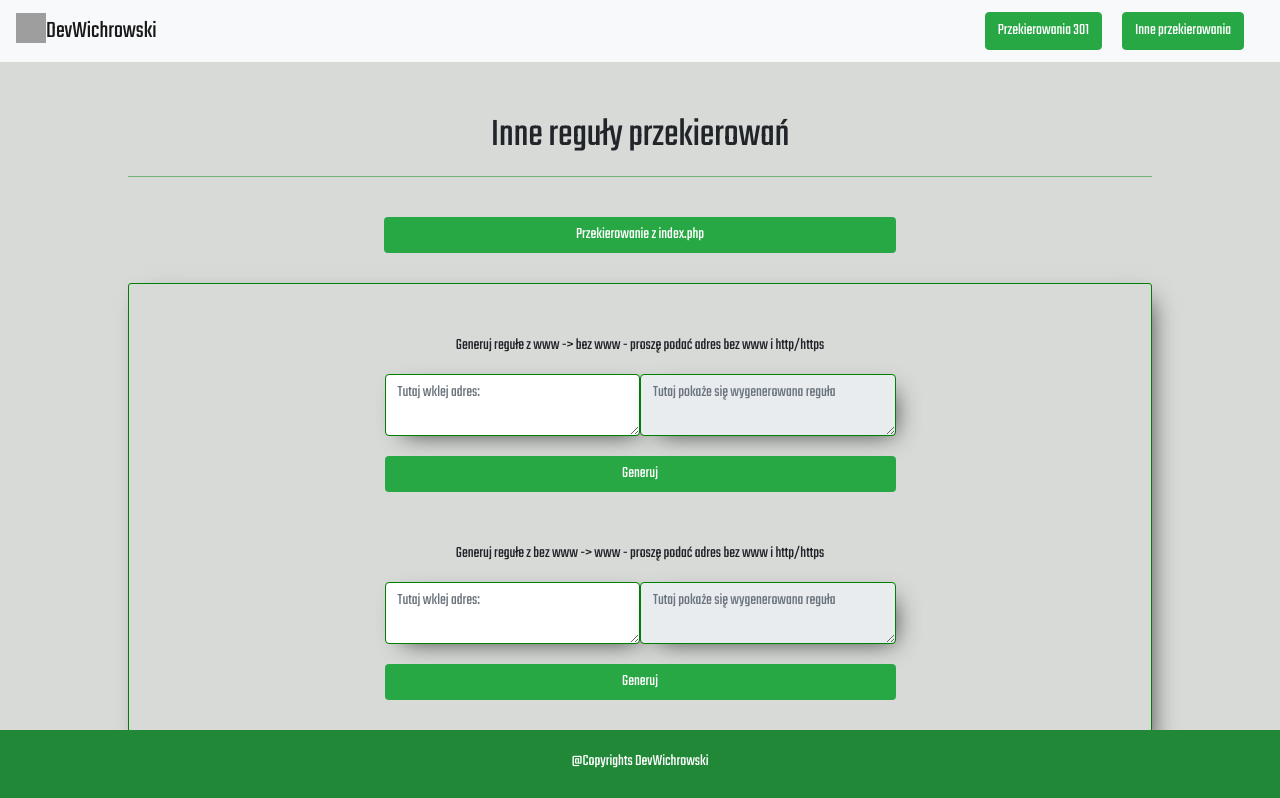
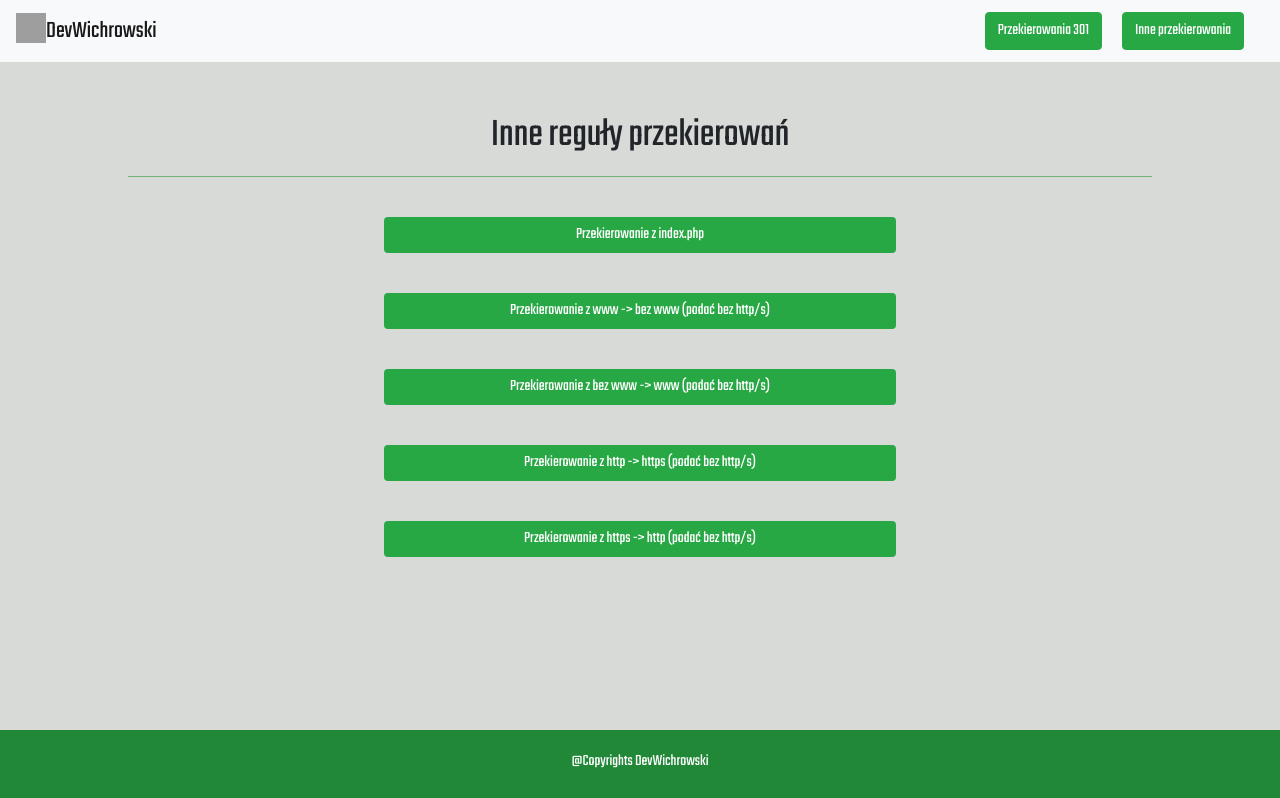
Before and after one commit to DevWichrowski/react-redirections, a React (Create React App) app: page /narzedzia in a window 1280 px wide. Shown: the top 798 px of the page. Built offline with nearby package versions, Linux system fonts and the light colour scheme; grey boxes are pictures that could not be loaded.

Commit message:
Putted redirection tools in to collapse container

```diff
--- a/src/components/otherRedirection/OtherRedirections.js
+++ b/src/components/otherRedirection/OtherRedirections.js
@@ -5,8 +5,19 @@ export default function OtherRedirections(props) {
 	return (
 		<div>
 			<div className="page-body">
-				<div className="element">
-					<p>{props.description}</p>
+				<div className="summary-index-php">
+					<button
+						className="btn btn-danger"
+						type="button"
+						data-toggle="collapse"
+						data-target={`#${props.stateName}`}
+						aria-expanded="false"
+						aria-controls={props.stateName}
+					>
+						{props.description}
+					</button>
+					<div className="collapse" id={props.stateName}>
+					<div className="card card-body">
 						<div className="inputs">
 							<textarea
 								type="text"
@@ -28,5 +39,7 @@ export default function OtherRedirections(props) {
 						</div>
 					</div>
 				</div>
+			</div>
+		</div>
 	);
 }
--- a/src/components/otherTools/OtherTools.js
+++ b/src/components/otherTools/OtherTools.js
@@ -86,39 +86,35 @@ export default class OtherTools extends Component {
 						</div>
 					</div>
 				</div>
-				<div className="shadow-box">
 				<OtherRedirections
-						description={'Generuj regułe z www -> bez www - proszę podać adres bez www i http/https'}
+					stateName="nonWWW"
+					description={'Przekierowanie z www -> bez www (podać bez http/s)'}
 					saveUrl={(event) => this.saveUrls(event, 'nonWWW')}
 					generateRedirection={() => this.generateRedirection('nonWWW')}
 					resultRedirection={this.state.resultNonWWW}
 				/>
 				<OtherRedirections
-						description={'Generuj regułe z bez www -> www - proszę podać adres bez www i http/https'}
+					stateName="toWWW"
+					description={'Przekierowanie z bez www -> www (podać bez http/s)'}
 					saveUrl={(event) => this.saveUrls(event, 'toWWW')}
 					generateRedirection={() => this.generateRedirection('toWWW')}
 					resultRedirection={this.state.resultToWWW}
 				/>
-				</div>
-				<div className="shadow-box">
 				<OtherRedirections
-						description={
-							'Generuj regułe przekierowania z http -> https - proszę podać adres bez www i http/https'
-						}
+					stateName="toHttps"
+					description={'Przekierowanie z http -> https (podać bez http/s)'}
 					saveUrl={(event) => this.saveUrls(event, 'toHttps')}
 					generateRedirection={() => this.generateRedirection('toHttps')}
 					resultRedirection={this.state.resultToHttps}
 				/>
 				<OtherRedirections
-						description={
-							'Generuj regułe przekierowania z https -> http - proszę podać adres bez www i http/https'
-						}
+					stateName="toHttp"
+					description={'Przekierowanie z https -> http (podać bez http/s)'}
 					saveUrl={(event) => this.saveUrls(event, 'toHttp')}
 					generateRedirection={() => this.generateRedirection('toHttp')}
 					resultRedirection={this.state.resultToHttp}
 				/>
 			</div>
-			</div>
 		);
 	}
 }
```
Lines whose indentation alone changed are shown as unchanged.
